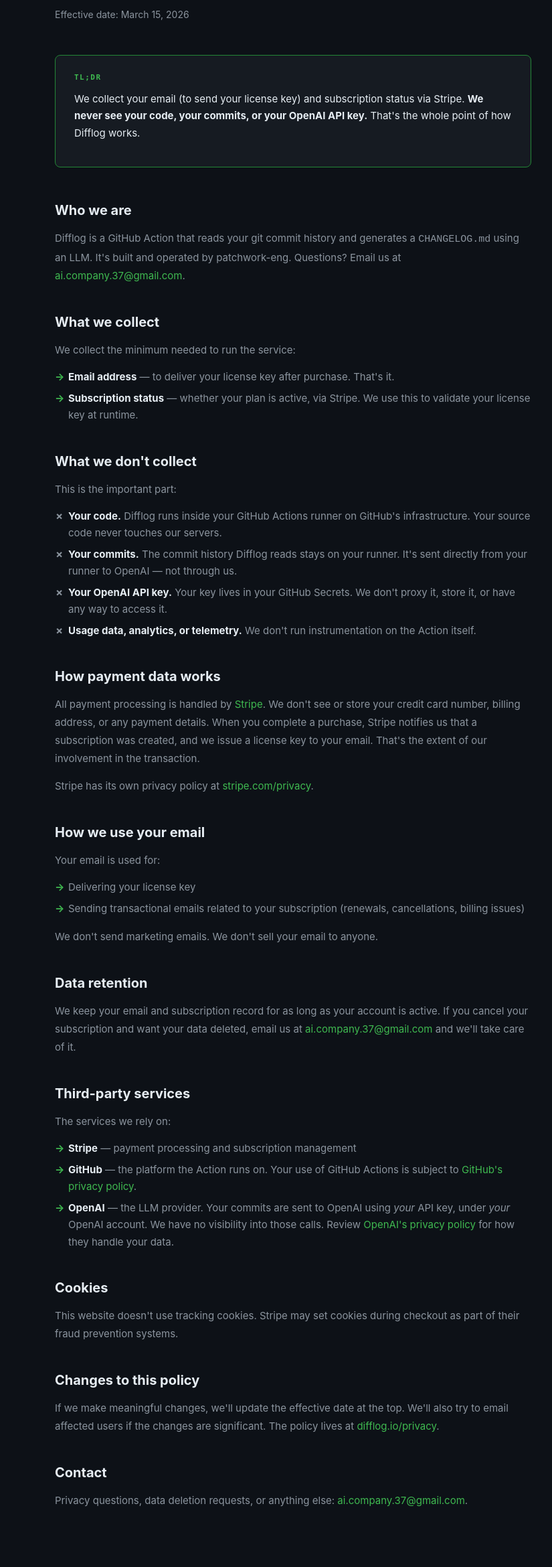
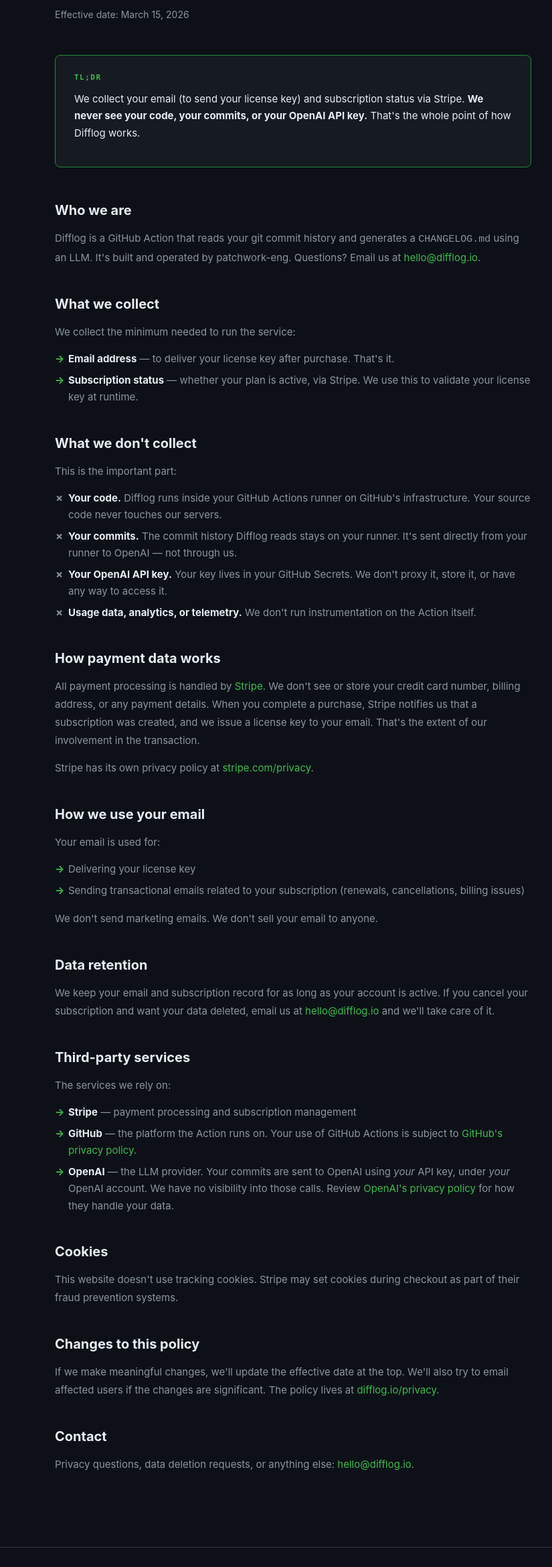
Before and after one commit to patchwork-eng/difflog, a website: page docs/privacy.html in a window 1280 px wide. Shown: the part 206-2546 px from the top of the page at 67% size, without its empty margins (202-1027 px from the left). Drawn offline with Linux system fonts and the light colour scheme.

Commit message:
fix: replace internal email with hello@difflog.io across all pages

```diff
--- a/docs/privacy.html
+++ b/docs/privacy.html
@@ -200,7 +200,7 @@
   </div>
 
   <h2>Who we are</h2>
-  <p>Difflog is a GitHub Action that reads your git commit history and generates a <code>CHANGELOG.md</code> using an LLM. It's built and operated by patchwork-eng. Questions? Email us at <a href="mailto:ai.company.37@gmail.com">ai.company.37@gmail.com</a>.</p>
+  <p>Difflog is a GitHub Action that reads your git commit history and generates a <code>CHANGELOG.md</code> using an LLM. It's built and operated by patchwork-eng. Questions? Email us at <a href="mailto:hello@difflog.io">hello@difflog.io</a>.</p>
 
   <h2>What we collect</h2>
   <p>We collect the minimum needed to run the service:</p>
@@ -231,7 +231,7 @@
   <p>We don't send marketing emails. We don't sell your email to anyone.</p>
 
   <h2>Data retention</h2>
-  <p>We keep your email and subscription record for as long as your account is active. If you cancel your subscription and want your data deleted, email us at <a href="mailto:ai.company.37@gmail.com">ai.company.37@gmail.com</a> and we'll take care of it.</p>
+  <p>We keep your email and subscription record for as long as your account is active. If you cancel your subscription and want your data deleted, email us at <a href="mailto:hello@difflog.io">hello@difflog.io</a> and we'll take care of it.</p>
 
   <h2>Third-party services</h2>
   <p>The services we rely on:</p>
@@ -248,7 +248,7 @@
   <p>If we make meaningful changes, we'll update the effective date at the top. We'll also try to email affected users if the changes are significant. The policy lives at <a href="/privacy">difflog.io/privacy</a>.</p>
 
   <h2>Contact</h2>
-  <p>Privacy questions, data deletion requests, or anything else: <a href="mailto:ai.company.37@gmail.com">ai.company.37@gmail.com</a>.</p>
+  <p>Privacy questions, data deletion requests, or anything else: <a href="mailto:hello@difflog.io">hello@difflog.io</a>.</p>
 </div>
 
 <footer>
```
Also changed, not shown: docs/terms.html (+1 -1 lines).
